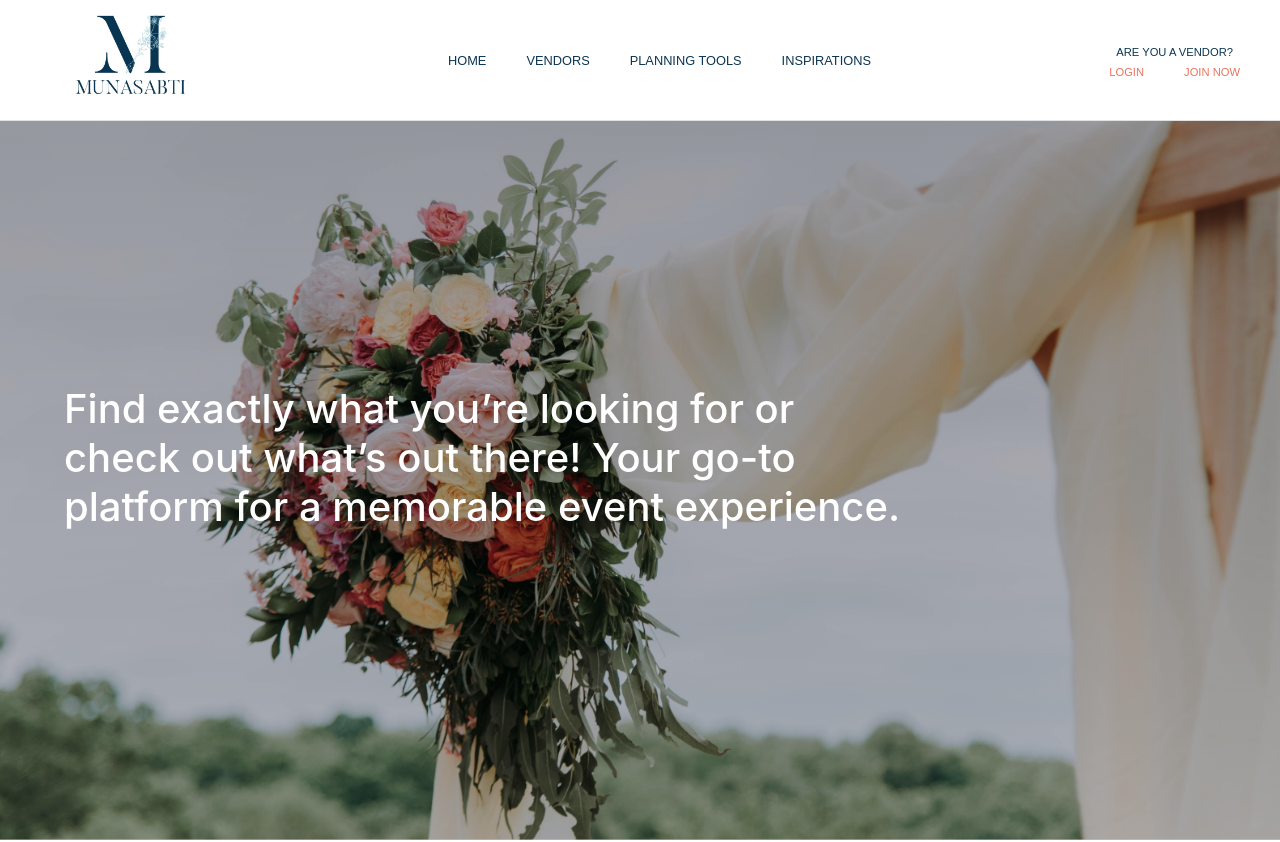
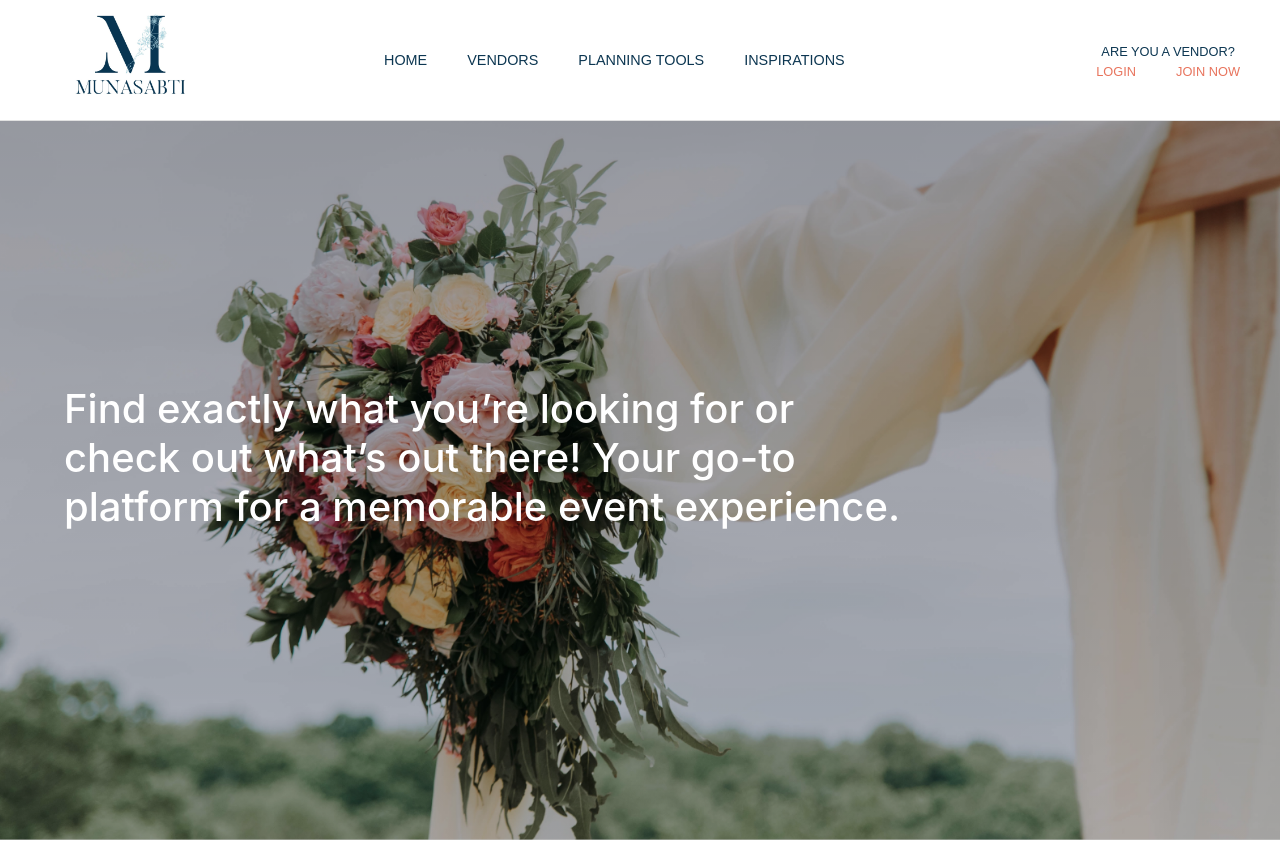
Before and after one commit to SaraBaassiri/Munasabti, a React (Create React App) app: page / in a window 1280 px wide. Shown: the top 842 px of the page. Built offline with nearby package versions, Linux system fonts and the light colour scheme; no server answers; a web font is replaced by a local one.

Commit message:
navbar size fixes

```diff
--- a/src/Views/Public/PublicNav/PublicNav.css
+++ b/src/Views/Public/PublicNav/PublicNav.css
@@ -29,12 +29,12 @@
     max-width: 100%;
     align-items: center;
     position: absolute;
-    left: 35%;
+    left: 30%;
 }
 
 .PublicNav__links a {
     color: #0C3651;
-    font-size: 0.8rem;
+    font-size: 0.9rem;
     font-weight: normal;
     margin-right: 40px;
     text-decoration: none;
@@ -45,26 +45,6 @@
 .PublicNav__links a:hover {
     color: #E8745D;
 }
-
-/* .PublicNav__Logins {
-    display: flex;
-    flex-direction: row;
-    justify-content: flex-end;
-    align-items: center;
-    height: 100%;
-    max-width: 20%;
-}
-
-.PublicNav__Logins a {
-    color: #E8745D;
-    font-size: 11px;
-    font-weight: normal;
-    margin-right: 40px;
-    text-decoration: none;
-    font-family: 'Montserrat', sans-serif;
-    text-transform: uppercase;
-}
-*/
 
 #vendor {
     color: #0C3651;
@@ -84,7 +64,7 @@
 
 .PublicNav__Logins a {
     color: #E8745D;
-    font-size: 0.7rem;
+    font-size: 0.8rem;
     font-weight: normal;
     margin-right: 40px;
     text-decoration: none;
```
